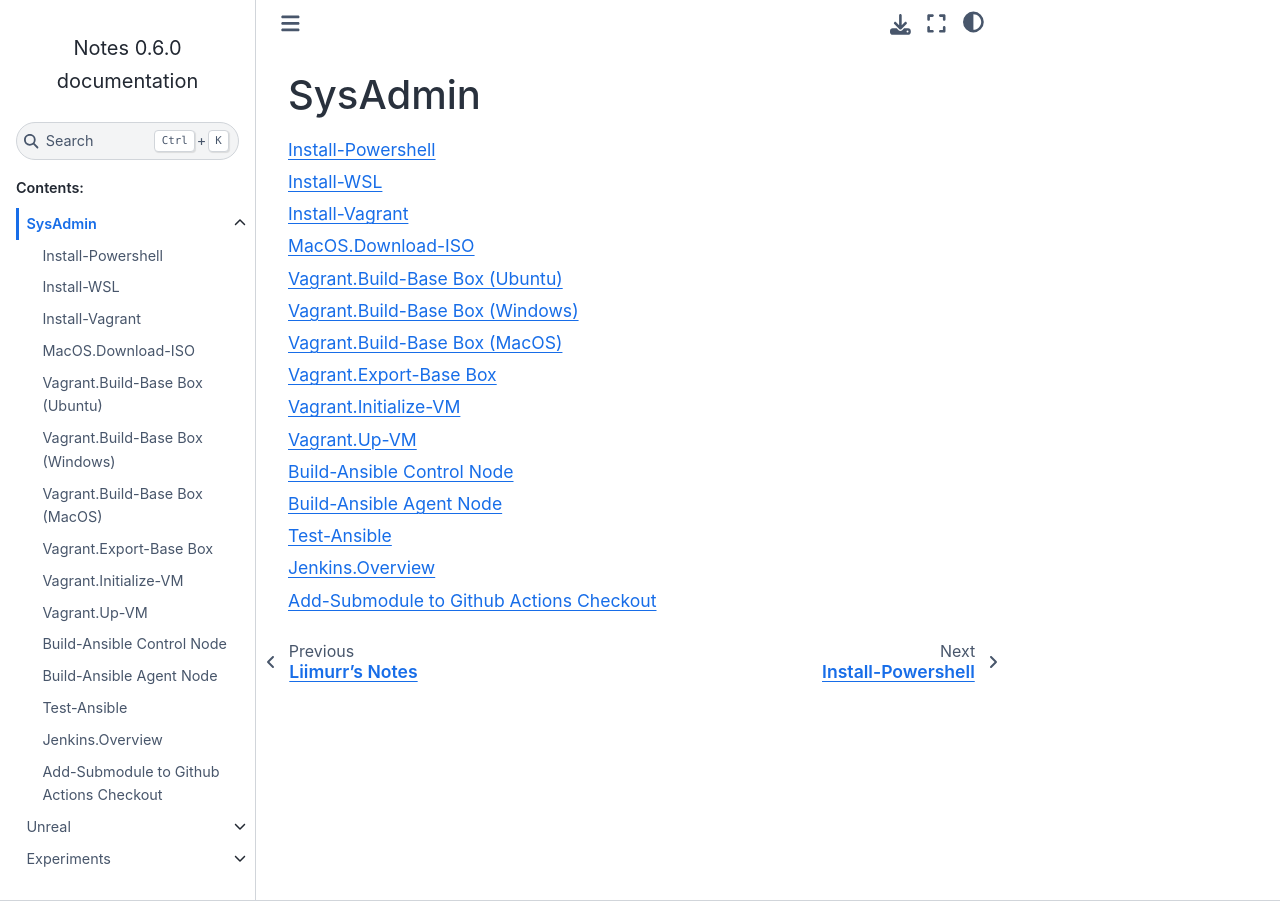
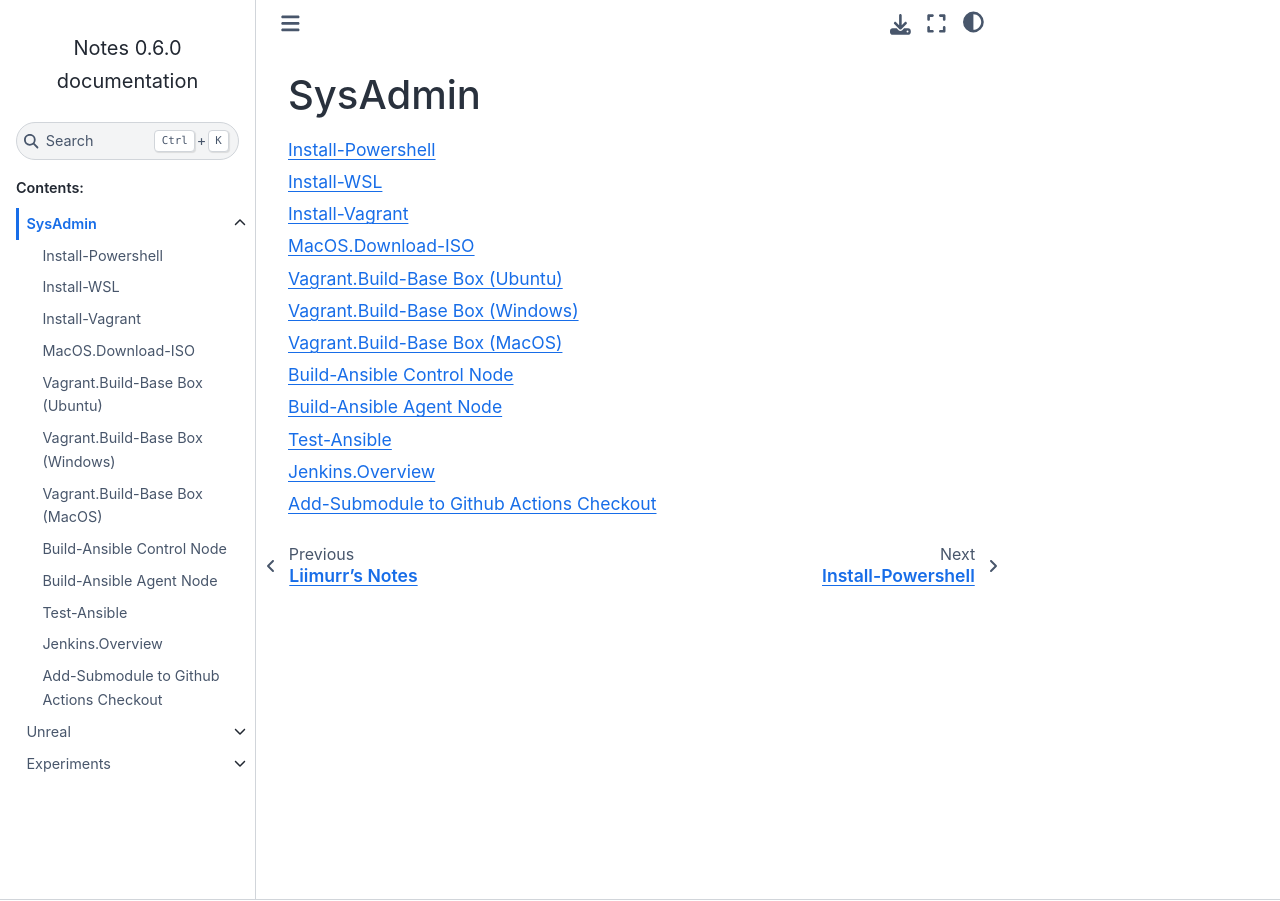
Before and after one commit to Liimurr/notes, a Sphinx documentation site: the page built from doc/src/SysAdmin.Index.rst, in a window 1280 px wide. Built offline with Sphinx 7.4.7 and the Sphinx Book theme 1.1.4, drawn with Linux system fonts in a browser that asks for light colours; pages that are not in the unit, such as notebooks, are missing from menus.

Commit message:
remove old vagrant instructions

```diff
--- a/doc/src/SysAdmin.Index.rst
+++ b/doc/src/SysAdmin.Index.rst
@@ -11,9 +11,6 @@
    Vagrant.Build-BaseBox_Ubuntu.rst
    Vagrant.Build-BaseBox_Windows.rst
    Vagrant.Build-BaseBox_MacOS.rst
-   Vagrant.Export-Base Box.rst
-   Vagrant.Initialize-VM.rst
-   Vagrant.Up-VM.rst
    Build-Ansible Control Node.rst
    Build-Ansible Agent Node.rst
    Test-Ansible.rst
```
Also changed, not shown: doc/src/Jenkins.Use-Vagrant_MacOS.rst (added), doc/src/Jenkins.Use-Vagrant_Ubuntu.rst (added), doc/src/Jenkins.Use-Vagrant_Windows.rst (added).
